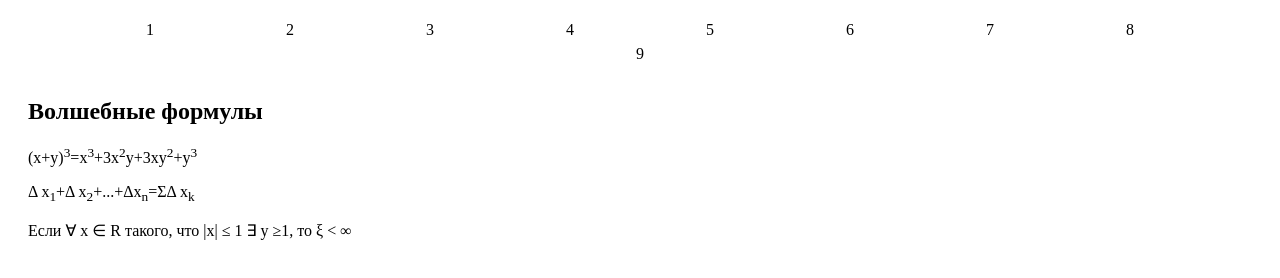
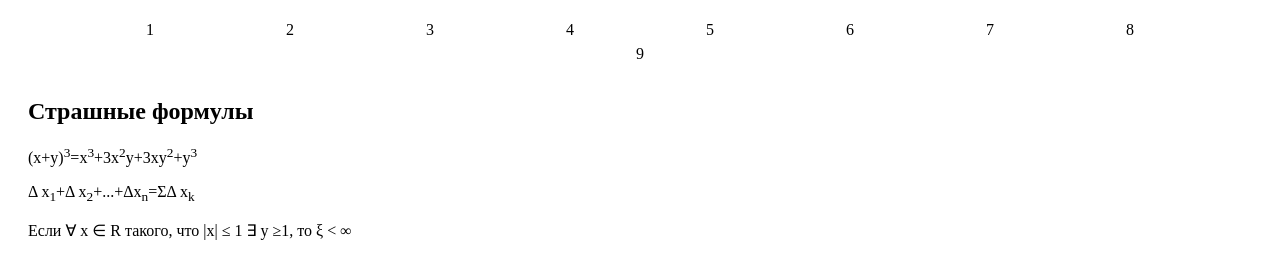
Before and after one commit to Frost-KAA/Web-LR1, a plain HTML site: page index.html in a window 1280 px wide. Drawn offline with Linux system fonts and the light colour scheme.

Commit message:
Another title

```diff
--- a/index.html
+++ b/index.html
@@ -21,7 +21,7 @@
         </div>
         <div class="main">
 
-            <h2>Волшебные формулы</h2>
+            <h2>Страшные формулы</h2>
             <p>(x+y)<sup>3</sup>=x<sup>3</sup>+3x<sup>2</sup>y+3xy<sup>2</sup>+y<sup>3</sup> </p>
             <p>&Delta; x<sub>1</sub>+&Delta; x<sub>2</sub>+...+&Delta;x<sub>n</sub>=&Sigma;&Delta; x<sub>k</sub></p>
             <p>Если &forall; x &isin; R такого, что |x| &le; 1 &exist; y &ge;1, то &xi; &lt; &infin;</p>
```
